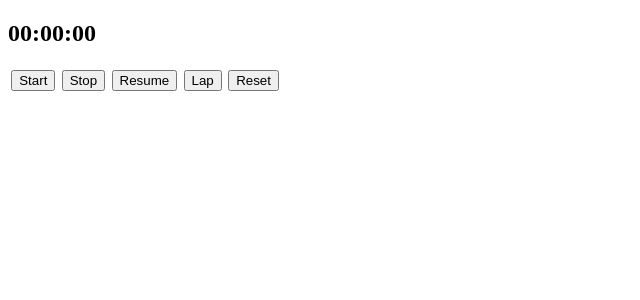
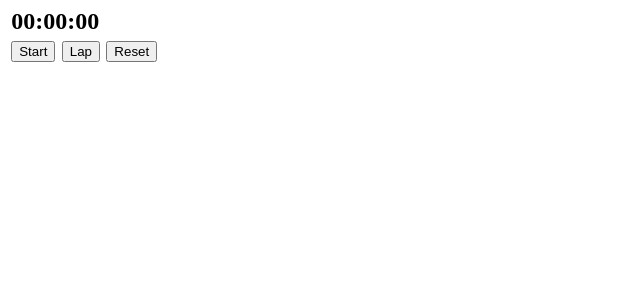
Before and after one commit to Shopify/eng-intern-assessment-react, a React app: page / in a window 1280 px wide. Shown: the top 300 px of the page, without its empty margins (0-640 px from the left). Built offline with nearby package versions, Linux system fonts and the light colour scheme.

Commit message:
Make buttons only display when they can be used

```diff
--- a/src/StopWatch.tsx
+++ b/src/StopWatch.tsx
@@ -39,11 +39,10 @@ export default function StopWatch() {
 
     return(
         <div>
-            <h1 id='stopwatch-display'>{getDisplayText(counter)}</h1>
+            <h1 id='stopwatch-display' style={{ margin: '0.2rem' }}>{getDisplayText(counter)}</h1>
             <div id='stopwatch-buttons'>
-                <StopWatchButton id='start-button' onClick={() => { setIsRunning(true) }} content='Start'></StopWatchButton>
-                <StopWatchButton id='stop-button' onClick={() => { setIsRunning(false) }} content='Stop'></StopWatchButton>
-                <StopWatchButton id='resume-button' onClick={() => { setIsRunning(true) }} content='Resume'></StopWatchButton>
+                {!isRunning && <StopWatchButton id='start-button' onClick={() => { setIsRunning(true) }} content='Start'></StopWatchButton>}
+                {isRunning && <StopWatchButton id='stop-button' onClick={() => { setIsRunning(false) }} content='Stop'></StopWatchButton>}
                 <StopWatchButton id='lap-button' onClick={handleOnLap} content='Lap'></StopWatchButton>
                 <StopWatchButton id='reset-button' onClick={handleOnReset} content='Reset'></StopWatchButton>
             </div>
```
Also changed, not shown: 1 other file (tests, documents, lock files or other folders).
